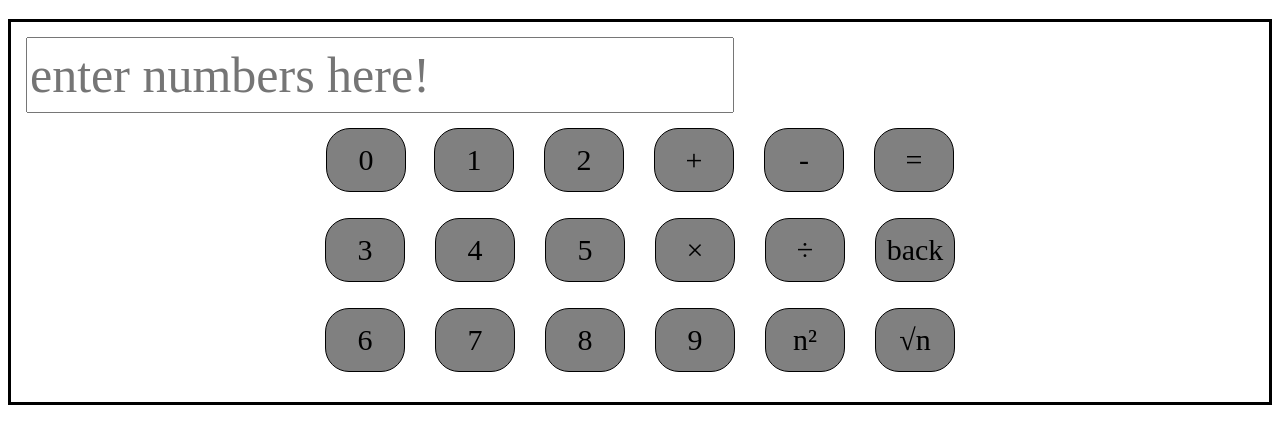
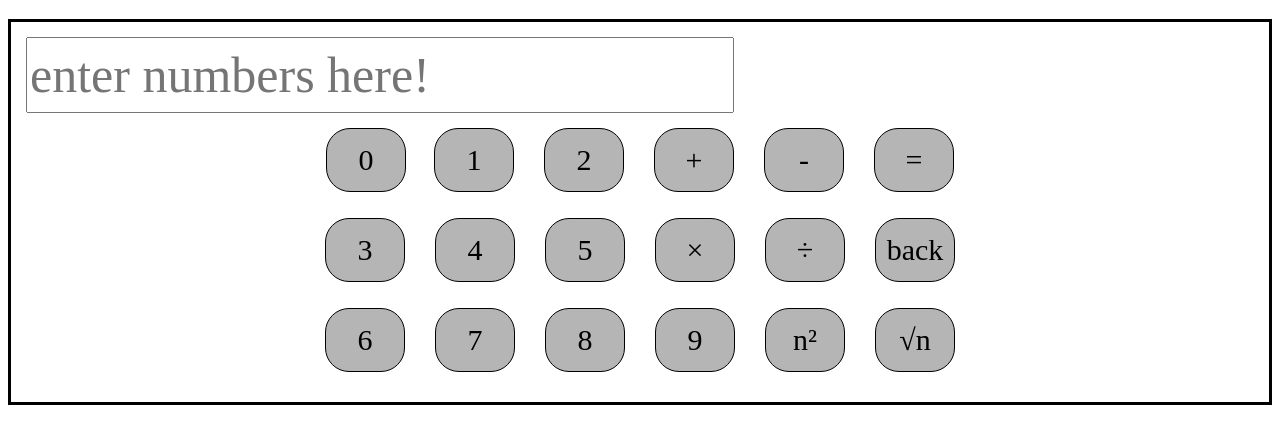
Before and after one commit to Allo128/calc., a plain HTML site: page index.html in a window 1280 px wide. Shown: the part 61-504 px from the top of the page. Drawn offline with Linux system fonts and the light colour scheme; a web font is replaced by a local one.

Commit message:
Update style.css

```diff
--- a/style.css
+++ b/style.css
@@ -34,6 +34,6 @@ button{
   border-radius: 24px;
   font-size: 30px;
   color: black;
-  background-color: gray;
+  background-color: #b5b5b5;
   text-align: center;
 }
```
